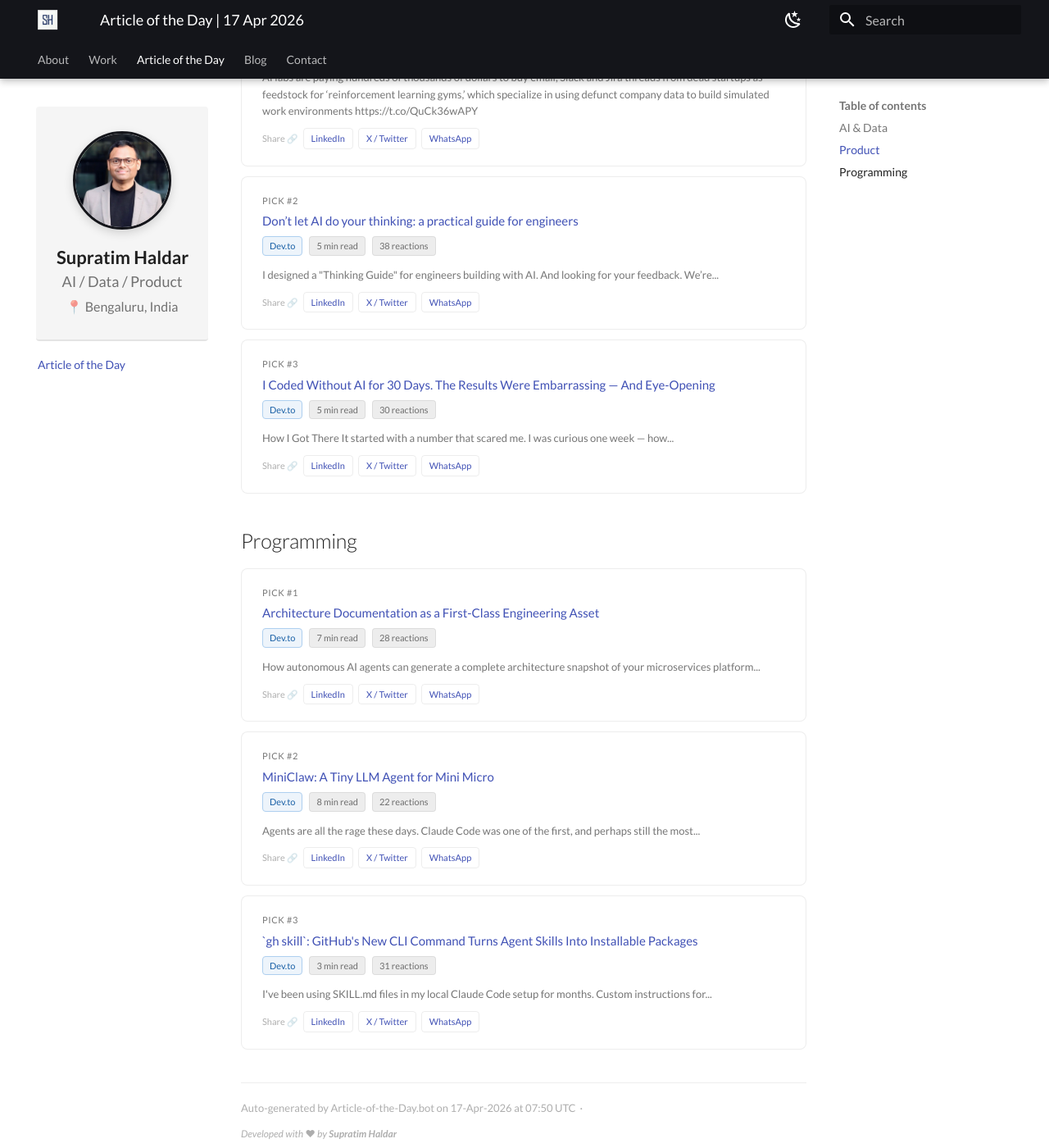
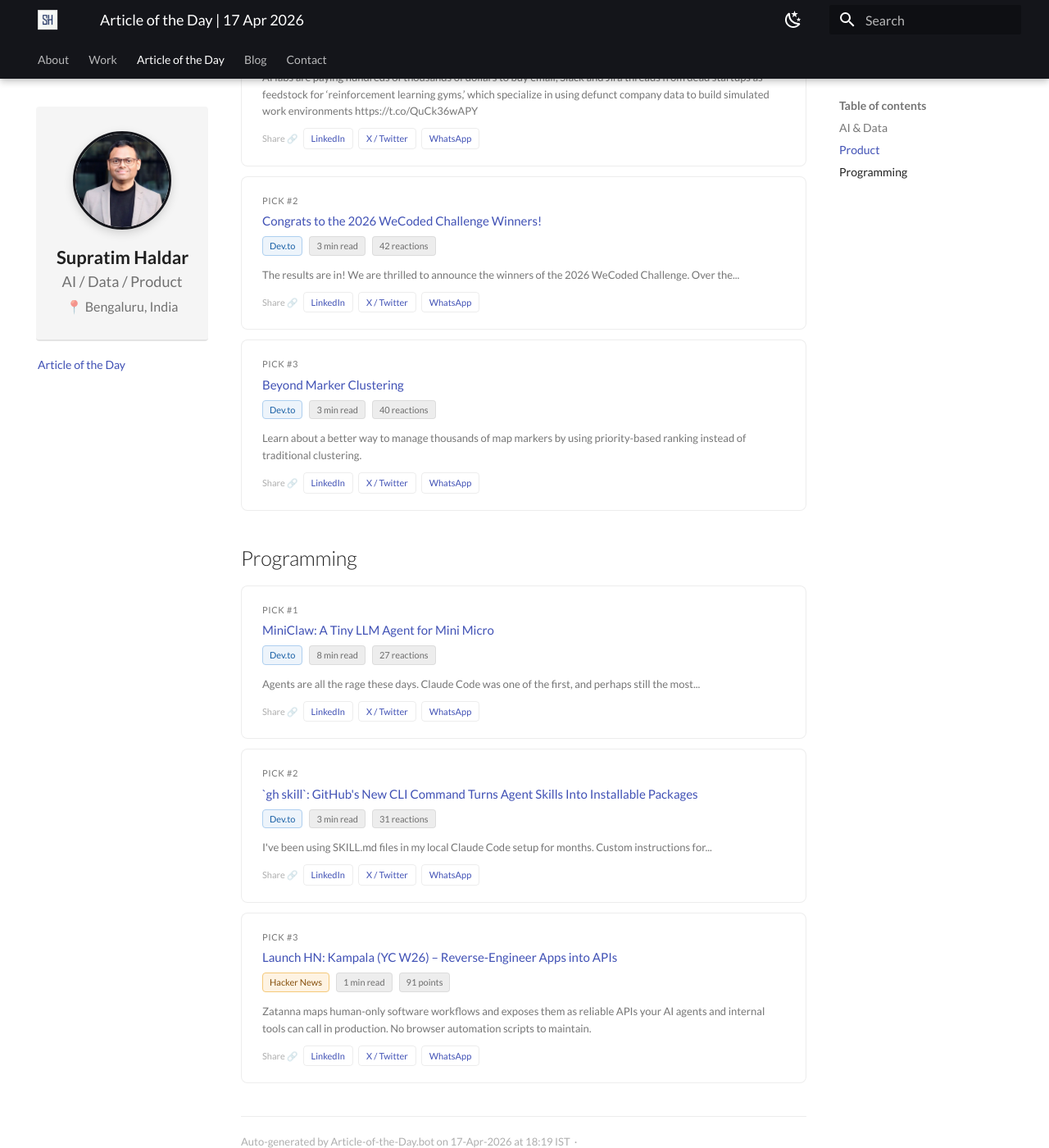
Before and after one commit to SupratimH/supratimh.github.io, an MkDocs documentation site: the page built from docs/article_of_the_day/index.md, in a window 1280 px wide and 1400 px high, scrolled down 1118 px. Shown: the whole window at 82% size. Built offline with MkDocs 1.6.1 and Material for MkDocs 9.7.7, drawn with Linux system fonts in a browser that asks for light colours; some of the changed text lies outside the part shown.

Commit message:
ArticleBot chore: articles 2026-04-17

```diff
--- a/docs/article_of_the_day/index.md
+++ b/docs/article_of_the_day/index.md
@@ -23,7 +23,7 @@
   </a>
   <div class="aotd-meta">
     <span class="aotd-badge aotd-badge--hn">Hacker News</span>
-    <span class="aotd-badge">1,042 points</span>
+    <span class="aotd-badge">1,151 points</span>
   </div>
   <p class="aotd-summary">Qwen Studio offers comprehensive functionality spanning chatbot, image and video understanding, image generation, document processing, web search integration, tool utilization, and artifacts.</p>
   <div class="aotd-share">
@@ -102,7 +102,7 @@
   </a>
   <div class="aotd-meta">
     <span class="aotd-badge aotd-badge--hn">Hacker News</span>
-    <span class="aotd-badge">24 points</span>
+    <span class="aotd-badge">30 points</span>
   </div>
   <p class="aotd-summary">AI labs are paying hundreds of thousands of dollars to buy email, Slack and Jira threads from dead startups as feedstock for ‘reinforcement learning gyms,’ which specialize in using defunct company data to build simulated work environments https://t.co/QuCk36wAPY</p>
   <div class="aotd-share">
@@ -122,25 +122,25 @@
 
 <div class="aotd-card" id="pick-2-product">
   <div class="aotd-rank">Pick #2</div>
-  <a class="aotd-title" href="https://dev.to/javz/dont-let-ai-do-your-thinking-a-practical-guide-for-engineers-58e0" target="_blank" rel="noopener">
-    Don’t let AI do your thinking: a practical guide for engineers
+  <a class="aotd-title" href="https://dev.to/devteam/congrats-to-the-2026-wecoded-challenge-winners-2pee" target="_blank" rel="noopener">
+    Congrats to the 2026 WeCoded Challenge Winners!
   </a>
   <div class="aotd-meta">
     <span class="aotd-badge aotd-badge--devto">Dev.to</span>
-    <span class="aotd-badge">5 min read</span>
-    <span class="aotd-badge">38 reactions</span>
+    <span class="aotd-badge">3 min read</span>
+    <span class="aotd-badge">42 reactions</span>
   </div>
-  <p class="aotd-summary">I designed a &quot;Thinking Guide&quot; for engineers building with AI. And looking for your feedback.  We’re...</p>
+  <p class="aotd-summary">The results are in! We are thrilled to announce the winners of the 2026 WeCoded Challenge.  Over the...</p>
   <div class="aotd-share">
     <span class="aotd-share-label">Share 🔗</span>
     <a class="aotd-share-btn aotd-share-btn--li"
-       href="https://www.linkedin.com/sharing/share-offsite/?url=https%3A//supratimh.github.io/article_of_the_day/%23pick-2-product&summary=Today%27s%20read%20@%20%22Don%E2%80%99t%20let%20AI%20do%20your%20thinking%3A%20a%20practical%20guide%20for%20engineers%22%3A%20I%20designed%20a%20%22Thinking%20Guide%22%20for%20engineers%20building%20with%20AI.%20And%20looking%20for%20your%20feedback.%20%20We%E2%80%99re..."
+       href="https://www.linkedin.com/sharing/share-offsite/?url=https%3A//supratimh.github.io/article_of_the_day/%23pick-2-product&summary=Today%27s%20read%20@%20%22Congrats%20to%20the%202026%20WeCoded%20Challenge%20Winners%21%22%3A%20The%20results%20are%20in%21%20We%20are%20thrilled%20to%20announce%20the%20winners%20of%20the%202026%20WeCoded%20Challenge.%20%20Over%20the..."
        target="_blank" rel="noopener">LinkedIn</a>
     <a class="aotd-share-btn aotd-share-btn--x"
-       href="https://x.com/intent/tweet?text=Today%27s%20read%20@%20%22Don%E2%80%99t%20let%20AI%20do%20your%20thinking%3A%20a%20practical%20guide%20for%20engineers%22%3A%20I%20designed%20a%20%22Thinking%20Guide%22%20for%20engineers%20building%20with%20AI.%20And%20looking%20for%20your%20feedback.%20%20We%E2%80%99re...&url=https%3A//supratimh.github.io/article_of_the_day/%23pick-2-product"
+       href="https://x.com/intent/tweet?text=Today%27s%20read%20@%20%22Congrats%20to%20the%202026%20WeCoded%20Challenge%20Winners%21%22%3A%20The%20results%20are%20in%21%20We%20are%20thrilled%20to%20announce%20the%20winners%20of%20the%202026%20WeCoded%20Challenge.%20%20Over%20the...&url=https%3A//supratimh.github.io/article_of_the_day/%23pick-2-product"
        target="_blank" rel="noopener">X / Twitter</a>
     <a class="aotd-share-btn aotd-share-btn--wa"
-       href="https://wa.me/?text=Today%27s%20read%20@%20%22Don%E2%80%99t%20let%20AI%20do%20your%20thinking%3A%20a%20practical%20guide%20for%20engineers%22%3A%20I%20designed%20a%20%22Thinking%20Guide%22%20for%20engineers%20building%20with%20AI.%20And%20looking%20for%20your%20feedback.%20%20We%E2%80%99re...%0A%0Ahttps%3A//supratimh.github.io/article_of_the_day/%23pick-2-product"
+       href="https://wa.me/?text=Today%27s%20read%20@%20%22Congrats%20to%20the%202026%20WeCoded%20Challenge%20Winners%21%22%3A%20The%20results%20are%20in%21%20We%20are%20thrilled%20to%20announce%20the%20winners%20of%20the%202026%20WeCoded%20Challenge.%20%20Over%20the...%0A%0Ahttps%3A//supratimh.github.io/article_of_the_day/%23pick-2-product"
        target="_blank" rel="noopener">WhatsApp</a>
   </div>
 </div>
@@ -148,25 +148,25 @@
 
 <div class="aotd-card" id="pick-3-product">
   <div class="aotd-rank">Pick #3</div>
-  <a class="aotd-title" href="https://dev.to/harsh2644/vibe-coding-is-making-us-worse-developers-39bd" target="_blank" rel="noopener">
-    I Coded Without AI for 30 Days. The Results Were Embarrassing — And Eye-Opening
+  <a class="aotd-title" href="https://dev.to/markosmilja/beyond-marker-clustering-1jmj" target="_blank" rel="noopener">
+    Beyond Marker Clustering
   </a>
   <div class="aotd-meta">
     <span class="aotd-badge aotd-badge--devto">Dev.to</span>
-    <span class="aotd-badge">5 min read</span>
-    <span class="aotd-badge">30 reactions</span>
+    <span class="aotd-badge">3 min read</span>
+    <span class="aotd-badge">40 reactions</span>
   </div>
-  <p class="aotd-summary">How I Got There   It started with a number that scared me.  I was curious one week — how...</p>
+  <p class="aotd-summary">Learn about a better way to manage thousands of map markers by using priority-based ranking instead of traditional clustering.</p>
   <div class="aotd-share">
     <span class="aotd-share-label">Share 🔗</span>
     <a class="aotd-share-btn aotd-share-btn--li"
-       href="https://www.linkedin.com/sharing/share-offsite/?url=https%3A//supratimh.github.io/article_of_the_day/%23pick-3-product&summary=Today%27s%20read%20@%20%22I%20Coded%20Without%20AI%20for%2030%20Days.%20The%20Results%20Were%20Embarrassing%20%E2%80%94%20And%20Eye-Opening%22%3A%20How%20I%20Got%20There%20%20%20It%20started%20with%20a%20number%20that%20scared%20me.%20%20I%20was%20curious%20one%20week%20%E2%80%94%20how..."
+       href="https://www.linkedin.com/sharing/share-offsite/?url=https%3A//supratimh.github.io/article_of_the_day/%23pick-3-product&summary=Today%27s%20read%20@%20%22Beyond%20Marker%20Clustering%22%3A%20Learn%20about%20a%20better%20way%20to%20manage%20thousands%20of%20map%20markers%20by%20using%20priority-based%20ranking%20instead%20of%20traditional%20clustering."
        target="_blank" rel="noopener">LinkedIn</a>
     <a class="aotd-share-btn aotd-share-btn--x"
-       href="https://x.com/intent/tweet?text=Today%27s%20read%20@%20%22I%20Coded%20Without%20AI%20for%2030%20Days.%20The%20Results%20Were%20Embarrassing%20%E2%80%94%20And%20Eye-Opening%22%3A%20How%20I%20Got%20There%20%20%20It%20started%20with%20a%20number%20that%20scared%20me.%20%20I%20was%20curious%20one%20week%20%E2%80%94%20how...&url=https%3A//supratimh.github.io/article_of_the_day/%23pick-3-product"
+       href="https://x.com/intent/tweet?text=Today%27s%20read%20@%20%22Beyond%20Marker%20Clustering%22%3A%20Learn%20about%20a%20better%20way%20to%20manage%20thousands%20of%20map%20markers%20by%20using%20priority-based%20ranking%20instead%20of%20traditional%20clustering.&url=https%3A//supratimh.github.io/article_of_the_day/%23pick-3-product"
        target="_blank" rel="noopener">X / Twitter</a>
     <a class="aotd-share-btn aotd-share-btn--wa"
-       href="https://wa.me/?text=Today%27s%20read%20@%20%22I%20Coded%20Without%20AI%20for%2030%20Days.%20The%20Results%20Were%20Embarrassing%20%E2%80%94%20And%20Eye-Opening%22%3A%20How%20I%20Got%20There%20%20%20It%20started%20with%20a%20number%20that%20scared%20me.%20%20I%20was%20curious%20one%20week%20%E2%80%94%20how...%0A%0Ahttps%3A//supratimh.github.io/article_of_the_day/%23pick-3-product"
+       href="https://wa.me/?text=Today%27s%20read%20@%20%22Beyond%20Marker%20Clustering%22%3A%20Learn%20about%20a%20better%20way%20to%20manage%20thousands%20of%20map%20markers%20by%20using%20priority-based%20ranking%20instead%20of%20traditional%20clustering.%0A%0Ahttps%3A//supratimh.github.io/article_of_the_day/%23pick-3-product"
        target="_blank" rel="noopener">WhatsApp</a>
   </div>
 </div>
@@ -176,25 +176,25 @@
 
 <div class="aotd-card" id="pick-1-programming">
   <div class="aotd-rank">Pick #1</div>
-  <a class="aotd-title" href="https://dev.to/gdg/architecture-documentation-as-a-first-class-engineering-asset-4a1j" target="_blank" rel="noopener">
-    Architecture Documentation as a First-Class Engineering Asset
+  <a class="aotd-title" href="https://dev.to/joestrout/miniclaw-a-tiny-llm-agent-for-mini-micro-4akf" target="_blank" rel="noopener">
+    MiniClaw: A Tiny LLM Agent for Mini Micro
   </a>
   <div class="aotd-meta">
     <span class="aotd-badge aotd-badge--devto">Dev.to</span>
-    <span class="aotd-badge">7 min read</span>
-    <span class="aotd-badge">28 reactions</span>
+    <span class="aotd-badge">8 min read</span>
+    <span class="aotd-badge">27 reactions</span>
   </div>
-  <p class="aotd-summary">How autonomous AI agents can generate a complete architecture snapshot of your microservices platform...</p>
+  <p class="aotd-summary">Agents are all the rage these days.  Claude Code was one of the first, and perhaps still the most...</p>
   <div class="aotd-share">
     <span class="aotd-share-label">Share 🔗</span>
     <a class="aotd-share-btn aotd-share-btn--li"
-       href="https://www.linkedin.com/sharing/share-offsite/?url=https%3A//supratimh.github.io/article_of_the_day/%23pick-1-programming&summary=Today%27s%20read%20@%20%22Architecture%20Documentation%20as%20a%20First-Class%20Engineering%20Asset%22%3A%20How%20autonomous%20AI%20agents%20can%20generate%20a%20complete%20architecture%20snapshot%20of%20your%20microservices%20platform..."
+       href="https://www.linkedin.com/sharing/share-offsite/?url=https%3A//supratimh.github.io/article_of_the_day/%23pick-1-programming&summary=Today%27s%20read%20@%20%22MiniClaw%3A%20A%20Tiny%20LLM%20Agent%20for%20Mini%20Micro%22%3A%20Agents%20are%20all%20the%20rage%20these%20days.%20%20Claude%20Code%20was%20one%20of%20the%20first%2C%20and%20perhaps%20still%20the%20most..."
        target="_blank" rel="noopener">LinkedIn</a>
     <a class="aotd-share-btn aotd-share-btn--x"
-       href="https://x.com/intent/tweet?text=Today%27s%20read%20@%20%22Architecture%20Documentation%20as%20a%20First-Class%20Engineering%20Asset%22%3A%20How%20autonomous%20AI%20agents%20can%20generate%20a%20complete%20architecture%20snapshot%20of%20your%20microservices%20platform...&url=https%3A//supratimh.github.io/article_of_the_day/%23pick-1-programming"
+       href="https://x.com/intent/tweet?text=Today%27s%20read%20@%20%22MiniClaw%3A%20A%20Tiny%20LLM%20Agent%20for%20Mini%20Micro%22%3A%20Agents%20are%20all%20the%20rage%20these%20days.%20%20Claude%20Code%20was%20one%20of%20the%20first%2C%20and%20perhaps%20still%20the%20most...&url=https%3A//supratimh.github.io/article_of_the_day/%23pick-1-programming"
        target="_blank" rel="noopener">X / Twitter</a>
     <a class="aotd-share-btn aotd-share-btn--wa"
-       href="https://wa.me/?text=Today%27s%20read%20@%20%22Architecture%20Documentation%20as%20a%20First-Class%20Engineering%20Asset%22%3A%20How%20autonomous%20AI%20agents%20can%20generate%20a%20complete%20architecture%20snapshot%20of%20your%20microservices%20platform...%0A%0Ahttps%3A//supratimh.github.io/article_of_the_day/%23pick-1-programming"
+       href="https://wa.me/?text=Today%27s%20read%20@%20%22MiniClaw%3A%20A%20Tiny%20LLM%20Agent%20for%20Mini%20Micro%22%3A%20Agents%20are%20all%20the%20rage%20these%20days.%20%20Claude%20Code%20was%20one%20of%20the%20first%2C%20and%20perhaps%20still%20the%20most...%0A%0Ahttps%3A//supratimh.github.io/article_of_the_day/%23pick-1-programming"
        target="_blank" rel="noopener">WhatsApp</a>
   </div>
 </div>
@@ -202,32 +202,6 @@
 
 <div class="aotd-card" id="pick-2-programming">
   <div class="aotd-rank">Pick #2</div>
-  <a class="aotd-title" href="https://dev.to/joestrout/miniclaw-a-tiny-llm-agent-for-mini-micro-4akf" target="_blank" rel="noopener">
-    MiniClaw: A Tiny LLM Agent for Mini Micro
-  </a>
-  <div class="aotd-meta">
-    <span class="aotd-badge aotd-badge--devto">Dev.to</span>
-    <span class="aotd-badge">8 min read</span>
-    <span class="aotd-badge">22 reactions</span>
-  </div>
-  <p class="aotd-summary">Agents are all the rage these days.  Claude Code was one of the first, and perhaps still the most...</p>
-  <div class="aotd-share">
-    <span class="aotd-share-label">Share 🔗</span>
-    <a class="aotd-share-btn aotd-share-btn--li"
-       href="https://www.linkedin.com/sharing/share-offsite/?url=https%3A//supratimh.github.io/article_of_the_day/%23pick-2-programming&summary=Today%27s%20read%20@%20%22MiniClaw%3A%20A%20Tiny%20LLM%20Agent%20for%20Mini%20Micro%22%3A%20Agents%20are%20all%20the%20rage%20these%20days.%20%20Claude%20Code%20was%20one%20of%20the%20first%2C%20and%20perhaps%20still%20the%20most..."
-       target="_blank" rel="noopener">LinkedIn</a>
-    <a class="aotd-share-btn aotd-share-btn--x"
-       href="https://x.com/intent/tweet?text=Today%27s%20read%20@%20%22MiniClaw%3A%20A%20Tiny%20LLM%20Agent%20for%20Mini%20Micro%22%3A%20Agents%20are%20all%20the%20rage%20these%20days.%20%20Claude%20Code%20was%20one%20of%20the%20first%2C%20and%20perhaps%20still%20the%20most...&url=https%3A//supratimh.github.io/article_of_the_day/%23pick-2-programming"
-       target="_blank" rel="noopener">X / Twitter</a>
-    <a class="aotd-share-btn aotd-share-btn--wa"
-       href="https://wa.me/?text=Today%27s%20read%20@%20%22MiniClaw%3A%20A%20Tiny%20LLM%20Agent%20for%20Mini%20Micro%22%3A%20Agents%20are%20all%20the%20rage%20these%20days.%20%20Claude%20Code%20was%20one%20of%20the%20first%2C%20and%20perhaps%20still%20the%20most...%0A%0Ahttps%3A//supratimh.github.io/article_of_the_day/%23pick-2-programming"
-       target="_blank" rel="noopener">WhatsApp</a>
-  </div>
-</div>
-
-
-<div class="aotd-card" id="pick-3-programming">
-  <div class="aotd-rank">Pick #3</div>
   <a class="aotd-title" href="https://dev.to/om_shree_0709/gh-skill-githubs-new-cli-command-turns-agent-skills-into-installable-packages-2p82" target="_blank" rel="noopener">
     `gh skill`: GitHub&#x27;s New CLI Command Turns Agent Skills Into Installable Packages
   </a>
@@ -240,20 +214,46 @@
   <div class="aotd-share">
     <span class="aotd-share-label">Share 🔗</span>
     <a class="aotd-share-btn aotd-share-btn--li"
-       href="https://www.linkedin.com/sharing/share-offsite/?url=https%3A//supratimh.github.io/article_of_the_day/%23pick-3-programming&summary=Today%27s%20read%20@%20%22%60gh%20skill%60%3A%20GitHub%27s%20New%20CLI%20Command%20Turns%20Agent%20Skills%20Into%20Installable%20Packages%22%3A%20I%27ve%20been%20using%20SKILL.md%20files%20in%20my%20local%20Claude%20Code%20setup%20for%20months.%20Custom%20instructions%20for..."
+       href="https://www.linkedin.com/sharing/share-offsite/?url=https%3A//supratimh.github.io/article_of_the_day/%23pick-2-programming&summary=Today%27s%20read%20@%20%22%60gh%20skill%60%3A%20GitHub%27s%20New%20CLI%20Command%20Turns%20Agent%20Skills%20Into%20Installable%20Packages%22%3A%20I%27ve%20been%20using%20SKILL.md%20files%20in%20my%20local%20Claude%20Code%20setup%20for%20months.%20Custom%20instructions%20for..."
        target="_blank" rel="noopener">LinkedIn</a>
     <a class="aotd-share-btn aotd-share-btn--x"
-       href="https://x.com/intent/tweet?text=Today%27s%20read%20@%20%22%60gh%20skill%60%3A%20GitHub%27s%20New%20CLI%20Command%20Turns%20Agent%20Skills%20Into%20Installable%20Packages%22%3A%20I%27ve%20been%20using%20SKILL.md%20files%20in%20my%20local%20Claude%20Code%20setup%20for%20months.%20Custom%20instructions%20for...&url=https%3A//supratimh.github.io/article_of_the_day/%23pick-3-programming"
+       href="https://x.com/intent/tweet?text=Today%27s%20read%20@%20%22%60gh%20skill%60%3A%20GitHub%27s%20New%20CLI%20Command%20Turns%20Agent%20Skills%20Into%20Installable%20Packages%22%3A%20I%27ve%20been%20using%20SKILL.md%20files%20in%20my%20local%20Claude%20Code%20setup%20for%20months.%20Custom%20instructions%20for...&url=https%3A//supratimh.github.io/article_of_the_day/%23pick-2-programming"
        target="_blank" rel="noopener">X / Twitter</a>
     <a class="aotd-share-btn aotd-share-btn--wa"
-       href="https://wa.me/?text=Today%27s%20read%20@%20%22%60gh%20skill%60%3A%20GitHub%27s%20New%20CLI%20Command%20Turns%20Agent%20Skills%20Into%20Installable%20Packages%22%3A%20I%27ve%20been%20using%20SKILL.md%20files%20in%20my%20local%20Claude%20Code%20setup%20for%20months.%20Custom%20instructions%20for...%0A%0Ahttps%3A//supratimh.github.io/article_of_the_day/%23pick-3-programming"
+       href="https://wa.me/?text=Today%27s%20read%20@%20%22%60gh%20skill%60%3A%20GitHub%27s%20New%20CLI%20Command%20Turns%20Agent%20Skills%20Into%20Installable%20Packages%22%3A%20I%27ve%20been%20using%20SKILL.md%20files%20in%20my%20local%20Claude%20Code%20setup%20for%20months.%20Custom%20instructions%20for...%0A%0Ahttps%3A//supratimh.github.io/article_of_the_day/%23pick-2-programming"
+       target="_blank" rel="noopener">WhatsApp</a>
+  </div>
+</div>
+
+
+<div class="aotd-card" id="pick-3-programming">
+  <div class="aotd-rank">Pick #3</div>
+  <a class="aotd-title" href="https://www.zatanna.ai/kampala" target="_blank" rel="noopener">
+    Launch HN: Kampala (YC W26) – Reverse-Engineer Apps into APIs
+  </a>
+  <div class="aotd-meta">
+    <span class="aotd-badge aotd-badge--hn">Hacker News</span>
+    <span class="aotd-badge">1 min read</span>
+    <span class="aotd-badge">91 points</span>
+  </div>
+  <p class="aotd-summary">Zatanna maps human-only software workflows and exposes them as reliable APIs your AI agents and internal tools can call in production. No browser automation scripts to maintain.</p>
+  <div class="aotd-share">
+    <span class="aotd-share-label">Share 🔗</span>
+    <a class="aotd-share-btn aotd-share-btn--li"
+       href="https://www.linkedin.com/sharing/share-offsite/?url=https%3A//supratimh.github.io/article_of_the_day/%23pick-3-programming&summary=Today%27s%20read%20@%20%22Launch%20HN%3A%20Kampala%20%28YC%20W26%29%20%E2%80%93%20Reverse-Engineer%20Apps%20into%20APIs%22%3A%20Zatanna%20maps%20human-only%20software%20workflows%20and%20exposes%20them%20as%20reliable%20APIs%20your%20AI%20agents%20and%20internal%20tools%20can%20call%20in%20production.%20No%20browser%20automation%20scripts%20to%20maintain."
+       target="_blank" rel="noopener">LinkedIn</a>
+    <a class="aotd-share-btn aotd-share-btn--x"
+       href="https://x.com/intent/tweet?text=Today%27s%20read%20@%20%22Launch%20HN%3A%20Kampala%20%28YC%20W26%29%20%E2%80%93%20Reverse-Engineer%20Apps%20into%20APIs%22%3A%20Zatanna%20maps%20human-only%20software%20workflows%20and%20exposes%20them%20as%20reliable%20APIs%20your%20AI%20agents%20and%20internal%20tools%20can%20call%20in%20production.%20No%20browser%20automation%20scripts%20to%20maintain.&url=https%3A//supratimh.github.io/article_of_the_day/%23pick-3-programming"
+       target="_blank" rel="noopener">X / Twitter</a>
+    <a class="aotd-share-btn aotd-share-btn--wa"
+       href="https://wa.me/?text=Today%27s%20read%20@%20%22Launch%20HN%3A%20Kampala%20%28YC%20W26%29%20%E2%80%93%20Reverse-Engineer%20Apps%20into%20APIs%22%3A%20Zatanna%20maps%20human-only%20software%20workflows%20and%20exposes%20them%20as%20reliable%20APIs%20your%20AI%20agents%20and%20internal%20tools%20can%20call%20in%20production.%20No%20browser%20automation%20scripts%20to%20maintain.%0A%0Ahttps%3A//supratimh.github.io/article_of_the_day/%23pick-3-programming"
        target="_blank" rel="noopener">WhatsApp</a>
   </div>
 </div>
 
 
 <div class="aotd-footer">
-  Auto-generated by Article-of-the-Day.bot on 17-Apr-2026 at 07:50 UTC &nbsp;·&nbsp;
+  Auto-generated by Article-of-the-Day.bot on 17-Apr-2026 at 18:19 IST &nbsp;·&nbsp;
 </div>
 
 <div class="aotd-attribution">
```
Also changed, not shown: docs/article_of_the_day/2026-04-17.md (+56 -56 lines), docs/article_of_the_day/archive.md (+1 -1 lines).
